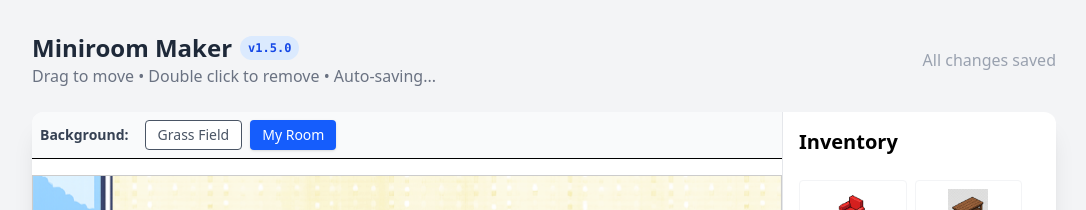
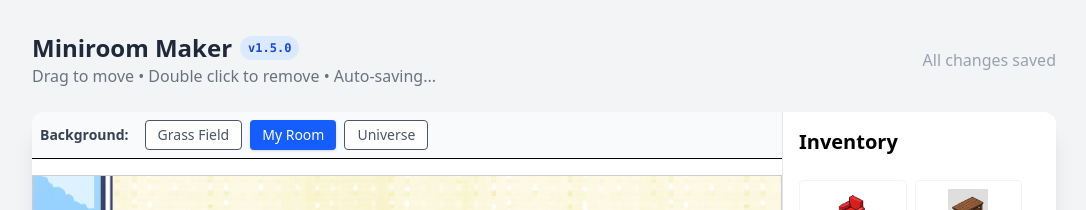
Before and after one commit to WoojinAhn/miniroom-demo, a Next.js app: page / in a window 1280 px wide. Shown: the top 210 px of the page, without its empty margins (96-1182 px from the left). Built offline with nearby package versions, Linux system fonts and the light colour scheme.

Commit message:
[Antigravity] feat: add universe background

```diff
--- a/src/config/appVersion.ts
+++ b/src/config/appVersion.ts
@@ -11,7 +11,10 @@ export const CHANGELOG: ReleaseNote[] = [
     {
         version: "v1.5.0",
         date: "2025-12-18",
-        features: ["Added layer order controls: Bring Forward (⬆) / Send Backward (⬇) buttons in toolbar"],
+        features: [
+            "Added layer order controls: Bring Forward (⬆) / Send Backward (⬇) buttons in toolbar",
+            "Added new 'Universe' background",
+        ],
         fixes: [],
     },
     {
--- a/src/data/backgrounds.ts
+++ b/src/data/backgrounds.ts
@@ -21,6 +21,13 @@ export const BACKGROUNDS: Background[] = [
         width: 750,
         height: 606,
     },
+    {
+        id: "bg_universe",
+        name: "Universe",
+        url: "/backgrounds/bg_universe.png",
+        width: 750,
+        height: 606,
+    },
 ];
 
 export const DEFAULT_BACKGROUND_ID = "bg_room";
```
Also changed, not shown: public/backgrounds/bg_universe.png (added).
